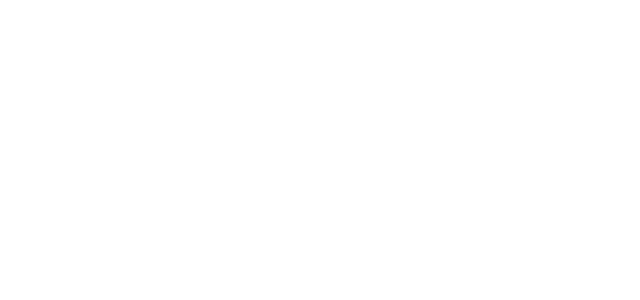
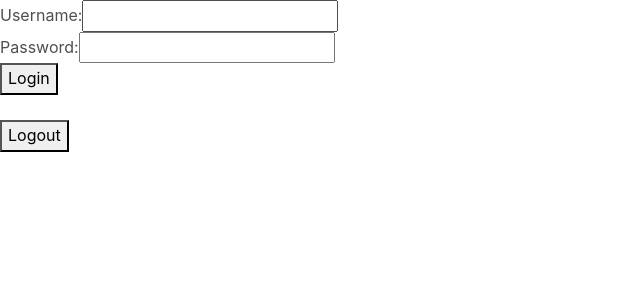
Before and after one commit to jakubgaba/salvoProjectFront, a React (Create React App) app: page /login in a window 1280 px wide. Before the commit this address had no page. Shown: the top 300 px of the page, without its empty margins (0-640 px from the left). Built offline with nearby package versions, Linux system fonts and the light colour scheme.

Commit message:
loginlogout

```diff
--- a/package.json
+++ b/package.json
@@ -7,6 +7,7 @@
     "@testing-library/jest-dom": "^5.16.5",
     "@testing-library/react": "^13.4.0",
     "@testing-library/user-event": "^13.5.0",
+    "axios": "^1.3.4",
     "mdb-react-ui-kit": "^5.0.0",
     "react": "^18.2.0",
     "react-dom": "^18.2.0",
@@ -41,6 +42,6 @@
     ]
   },
   "devDependencies": {
-    "react-router-dom": "^6.4.3"
+    "react-router-dom": "^6.8.2"
   }
 }
--- a/src/index.js
+++ b/src/index.js
@@ -3,10 +3,11 @@ import ReactDOM from 'react-dom/client';
 import 'mdb-react-ui-kit/dist/css/mdb.min.css';
 import "@fortawesome/fontawesome-free/css/all.min.css";
 import './index.css';
-import { BrowserRouter, Routes, Route } from "react-router-dom";
+import { BrowserRouter, Routes, Route, Navigate } from "react-router-dom";
 import App from './App';
 import Games from './web/AllGames';
 import Game from './web/Game';
+import Login from './web/Login';
 import Leaderboard from './web/LeaderBoard';
 import reportWebVitals from './reportWebVitals';
 
@@ -14,11 +15,12 @@ const root = ReactDOM.createRoot(document.getElementById('root'));
 root.render(
   <BrowserRouter>
     <Routes>
-      <Route path='/' element={<App />} />
-      <Route path='/AllGames' element={<Games />} />
-      <Route path='/game/:id' element={<Game></Game>}></Route>
-      <Route path='/leaderboard' element={<Leaderboard/>} />
-    </Routes>
+        <Route path="/" element={<Navigate to="/login" replace />}  />
+        <Route path="/AllGames" element={<Games />}  />
+        <Route path="/game/:id" element={<Game />} />
+        <Route path="/leaderboard" element={<Leaderboard />}  />
+        <Route path="/login" element={<Login />} />
+      </Routes>
   </BrowserRouter>
 );
 
--- /dev/null
+++ b/src/web/Login.jsx
@@ -0,0 +1,64 @@
+import React, { useState } from 'react';
+import axios from 'axios';
+function Login() {
+  const [username, setUsername] = useState('');
+  const [password, setPassword] = useState('');
+
+  const handleSubmit = (event) => {
+    event.preventDefault();
+    axios.post('/api/login', { username, password }, {
+      headers: {
+        'Content-Type': 'application/json'
+      }
+    })
+      .then(response => {
+        console.log(response);
+      })
+      .catch(error => {
+        console.log(error);
+      });
+  };
+
+  const handleLogout = () => {
+    axios.post('/api/logout', {}, {
+      headers: {
+        'Cache-Control': 'no-cache, no-store, must-revalidate',
+        'Pragma': 'no-cache',
+        'Expires': 0
+      }
+    })
+      .then(response => {
+        console.log(response);
+        if (response.status === 200) {
+          console.log("Logged out successfully");
+        } else {
+          console.log("An error occurred during logout");
+        }
+      })
+      .catch(error => {
+        console.log(error);
+      });
+  }
+
+  return (
+    <div>
+      <form onSubmit={handleSubmit}>
+        <label>
+          Username:
+          <input type="text" value={username} onChange={e => setUsername(e.target.value)} />
+        </label>
+        <br />
+        <label>
+          Password:
+          <input type="password" value={password} onChange={e => setPassword(e.target.value)} />
+        </label>
+        <br />
+        <button type="submit">Login</button>
+      </form>
+      <br />
+      <button onClick={handleLogout}>Logout</button>
+    </div>
+  );
+}
+
+export default Login;
```
Also changed, not shown: 1 other file (tests, documents, lock files or other folders).
